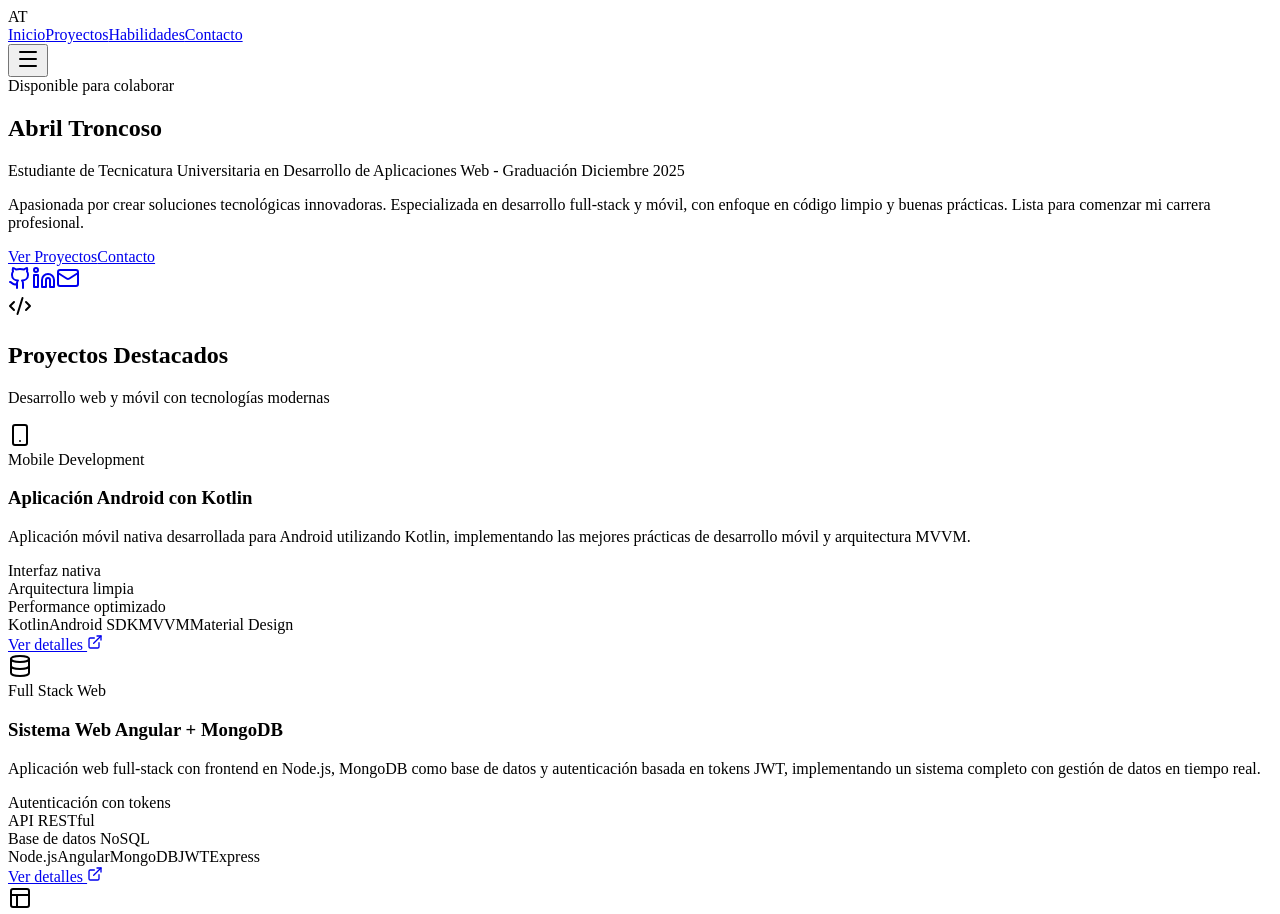
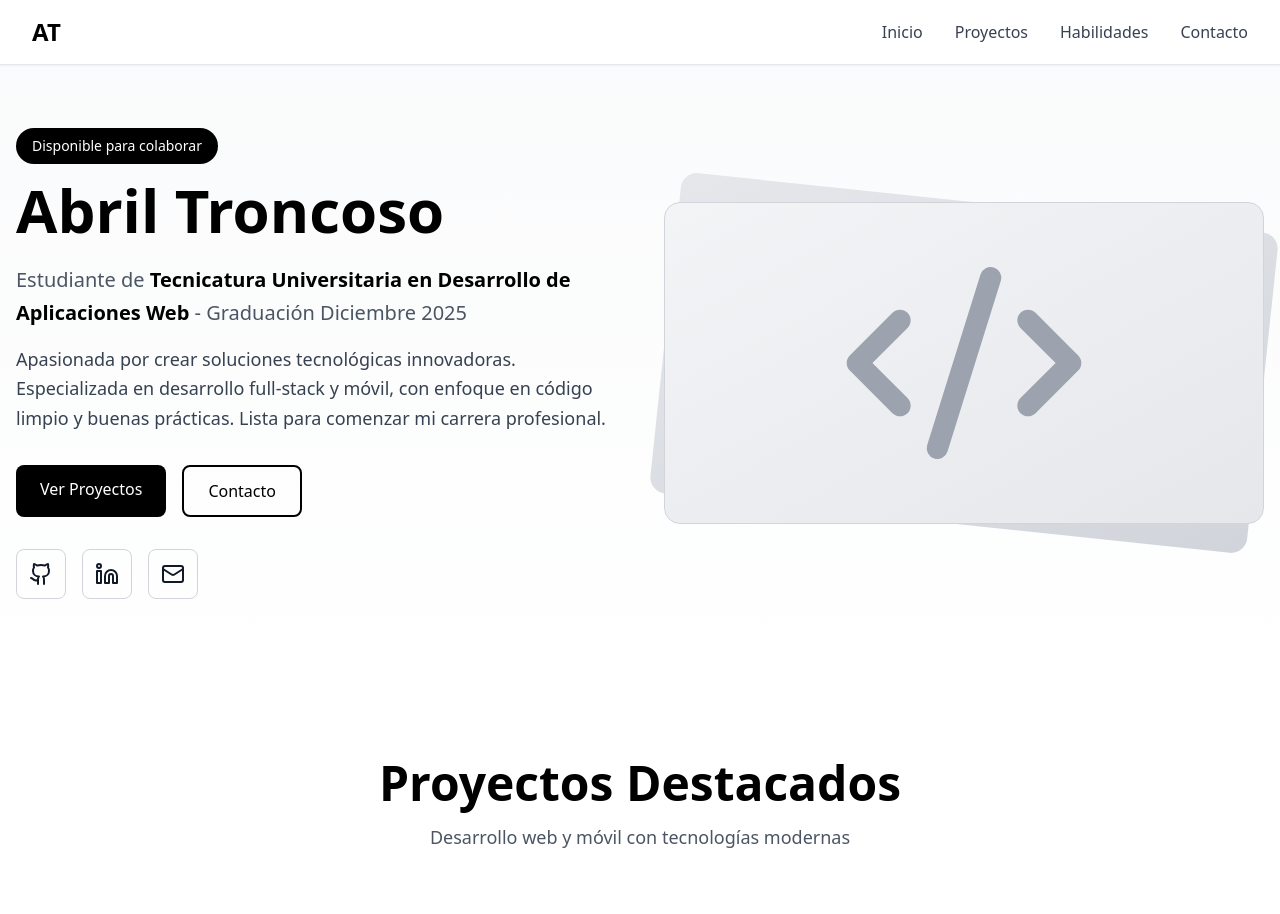
Before and after one commit to abriltroncoso/portfolio, a React (Create React App) app: page / in a window 1280 px wide. Shown: the top 914 px of the page. Built offline with nearby package versions, Linux system fonts and the light colour scheme.

Commit message:
configuracion de estilos

```diff
--- a/package.json
+++ b/package.json
@@ -44,6 +44,6 @@
     "autoprefixer": "^10.4.21",
     "gh-pages": "^6.3.0",
     "postcss": "^8.5.6",
-    "tailwindcss": "^4.1.14"
+    "tailwindcss": "^3.4.18"
   }
 }
--- a/public/index.html
+++ b/public/index.html
@@ -10,6 +10,7 @@
       content="Web site created using create-react-app"
     />
     <link rel="apple-touch-icon" href="%PUBLIC_URL%/logo192.png" />
+    <script src="https://cdn.tailwindcss.com"></script>
     <!--
       manifest.json provides metadata used when your web app is installed on a
       user's mobile device or desktop. See https://developers.google.com/web/fundamentals/web-app-manifest/
--- a/src/App.js
+++ b/src/App.js
@@ -69,7 +69,7 @@ export default function Portfolio() {
     { category: "Lenguajes", items: ["Kotlin", "JavaScript", "Java", "PHP"] },
     {
       category: "Frameworks & Libraries",
-      items: ["Spring Boot", "Node.js", "Angular"],
+      items: ["Spring Boot", "Node.js", "Angular", "Hilt"],
     },
     { category: "Bases de Datos", items: ["MongoDB", "PostgreSQL", "MySQL"] },
     { category: "Testing", items: ["JUnit", "TestNG"] },
@@ -198,19 +198,23 @@ export default function Portfolio() {
               </div>
               <div className="flex gap-4">
                 <a
-                  href="#"
+                  href="https://github.com/abriltroncoso"
+                  target="_blank"
+                  rel="noopener noreferrer"
                   className="p-3 border border-gray-300 hover:border-black rounded-lg transition"
                 >
                   <Github size={24} />
                 </a>
                 <a
-                  href="#"
+                  href="https://www.linkedin.com/in/abril-troncoso-1239a3308/"
+                  target="_blank"
+                  rel="noopener noreferrer"
                   className="p-3 border border-gray-300 hover:border-black rounded-lg transition"
                 >
                   <Linkedin size={24} />
                 </a>
                 <a
-                  href="#"
+                  href="mailto:abriltroncoso108@gmail.com"
                   className="p-3 border border-gray-300 hover:border-black rounded-lg transition"
                 >
                   <Mail size={24} />
@@ -282,10 +286,12 @@ export default function Portfolio() {
                     ))}
                   </div>
                   <a
-                    href="#"
+                    href={project.link}
+                    target="_blank"
+                    rel="noopener noreferrer"
                     className="inline-flex items-center gap-2 text-black font-medium hover:gap-3 transition-all"
                   >
-                    Ver detalles <ExternalLink size={16} />
+                    Ver proyecto <ExternalLink size={16} />
                   </a>
                 </div>
               </div>
@@ -392,7 +398,7 @@ export default function Portfolio() {
             desafiantes
           </p>
           <a
-            href="mailto:abril.troncoso@ejemplo.com"
+            href="mailto:abriltroncoso108@gmail.com"
             className="inline-block bg-black text-white px-8 py-4 rounded-lg font-semibold text-lg hover:bg-gray-800 transition transform hover:scale-105"
           >
             Enviar mensaje
```
Also changed, not shown: 1 other file (tests, documents, lock files or other folders).
